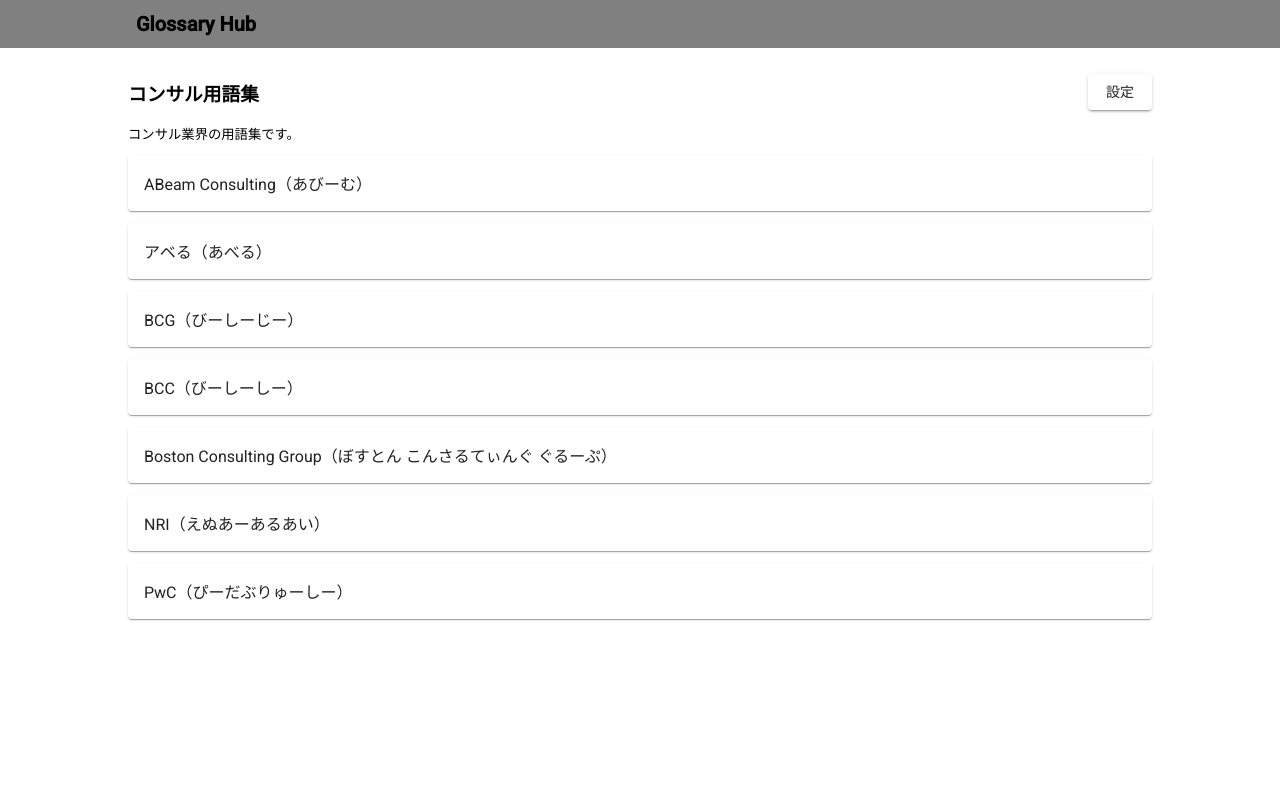
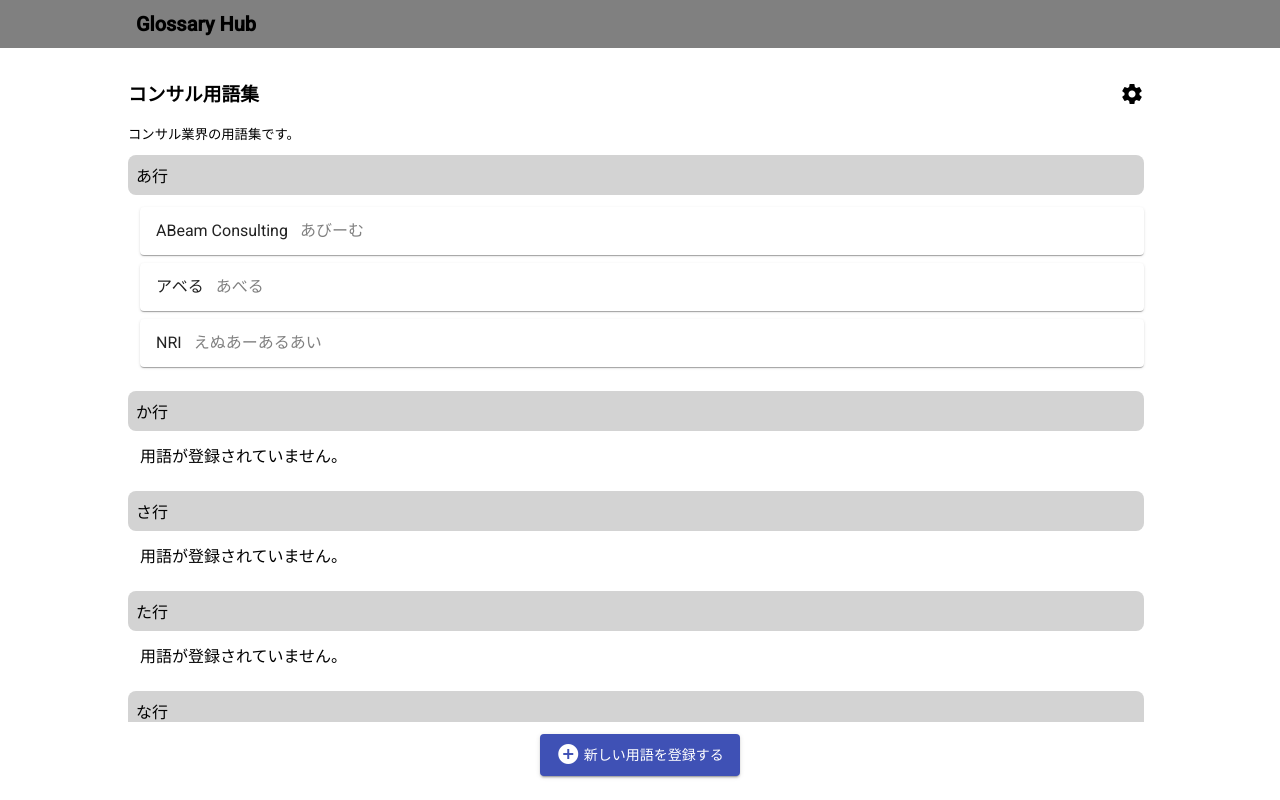
Before and after one commit to KensukeShimoji/glossary-hub, an Angular app in the folder web-front/: page / in a window 1280 px wide. Both pictures are taken after a click on the element 386 px from the left and 423 px from the top of the page. Built offline with nearby package versions, Linux system fonts and the light colour scheme.

Commit message:
fix layout.

```diff
--- a/web-front/src/app/core/services/term.service.ts
+++ b/web-front/src/app/core/services/term.service.ts
@@ -9,8 +9,12 @@ export interface AddTermInput {
   description: string;
 }
 
+export const HiraganaIndexList = ['あ', 'か', 'さ', 'た', 'な', 'は', 'ま', 'ら', 'や', 'わ'] as const;
+
+export type HiraganaIndex = typeof HiraganaIndexList[number];
 export interface TermListItem {
   id: string;
+  index: HiraganaIndex;
   name: string;
   yomi: string;
 }
@@ -27,13 +31,13 @@ export class TermService {
 
   list(glossaryId: string): Observable<TermList> {
     const list: TermList = [
-      { id: '1', name: 'ABeam Consulting', yomi: 'あびーむ' },
-      { id: '1', name: 'アベる', yomi: 'あべる' },
-      { id: '2', name: 'BCG', yomi: 'びーしーじー' },
-      { id: '2', name: 'BCC', yomi: 'びーしーしー' },
-      { id: '3', name: 'Boston Consulting Group', yomi: 'ぼすとん こんさるてぃんぐ ぐるーぷ' },
-      { id: '4', name: 'NRI', yomi: 'えぬあーあるあい' },
-      { id: '5', name: 'PwC', yomi: 'ぴーだぶりゅーしー' },
+      { id: '1', index: 'あ', name: 'ABeam Consulting', yomi: 'あびーむ' },
+      { id: '2', index: 'あ', name: 'アベる', yomi: 'あべる' },
+      { id: '3', index: 'あ', name: 'NRI', yomi: 'えぬあーあるあい' },
+      { id: '4', index: 'は', name: 'BCG', yomi: 'びーしーじー' },
+      { id: '5', index: 'は', name: 'BCC', yomi: 'びーしーしー' },
+      { id: '6', index: 'は', name: 'PwC', yomi: 'ぴーだぶりゅーしー' },
+      { id: '7', index: 'は', name: 'Boston Consulting Group', yomi: 'ぼすとん こんさるてぃんぐ ぐるーぷ' },
     ];
     return of(list);
   }
--- a/web-front/src/app/modules/glossary/glossary.component.html
+++ b/web-front/src/app/modules/glossary/glossary.component.html
@@ -1,20 +1,26 @@
+<div class="container">
   <div class="content-header">
     <div class="title-area">
       <h3 class="title">{{ title }}</h3>
-    <a class="settings-button" mat-raised-button routerLink="./settings"
-      >設定</a
-    >
+      <a class="settings-button" mat-icon-button routerLink="./settings">
+        <mat-icon>settings</mat-icon>
+      </a>
     </div>
     <small class="description">{{ description }}</small>
   </div>
-
+  <div class="term-list">
     <gh-term-list
       *ngIf="termList.length > 0; else noTermMessage"
       [list]="termList"
     ></gh-term-list>
     <ng-template #noTermMessage class="no-term-message">
       まだ用語が登録されていません。<br /><br />
-  <a mat-raised-button color="primary" routerLink="./term/create"
-    >新しい用語を登録する</a
-  >
     </ng-template>
+  </div>
+  <div class="add-new-term-button-container">
+    <a class="add-new-term-button" mat-raised-button color="primary" routerLink="./term/create">
+      <mat-icon>add_circle</mat-icon>
+      新しい用語を登録する
+    </a>
+  </div>
+</div>
--- a/web-front/src/app/modules/glossary/glossary.component.scss
+++ b/web-front/src/app/modules/glossary/glossary.component.scss
@@ -1,17 +1,51 @@
+.container {
+  height: 100%;
+  display: flex;
+  flex-direction: column;
+}
+
 .title-area {
   display: flex;
   justify-content: space-between;
   align-items: center;
-  .settings-button {
-    height: 36px;
-  }
 }
 
 .content-header {
   padding-bottom: 12px;
 }
 
+.add-new-term-button-container {
+  width: 100%;
+  padding: 12px 0px;
+  text-align: center;
+}
+
+.add-new-term-button {
+  line-height: 42px;
+  & .mat-icon {
+    position: relative;
+    bottom: 2px;
+  }
+}
+
 .no-term-message {
   padding: 72px 0px;
   text-align: center;
 }
+
+.term-list {
+  height: 100%;
+  overflow-y: auto;
+  padding-right: 8px;
+}
+
+::-webkit-scrollbar {
+  width: 4px;
+}
+::-webkit-scrollbar-track {
+  border-radius: 4px;
+}
+::-webkit-scrollbar-thumb {
+  background: gray;
+  border-radius: 4px;
+}
--- a/web-front/src/app/modules/glossary/term-list/term-list-item.component.html
+++ b/web-front/src/app/modules/glossary/term-list/term-list-item.component.html
@@ -1,3 +1,6 @@
-<mat-card>
-  <span>{{ name }}</span><span>（{{ yomi }}）</span>
+<mat-card class="term">
+  <div class="content">
+    <span class="name">{{ name }}</span>
+    <span class="yomi">{{ yomi }}</span>
+  </div>
 </mat-card>
--- a/web-front/src/app/modules/glossary/term-list/term-list-item.component.scss
+++ b/web-front/src/app/modules/glossary/term-list/term-list-item.component.scss
@@ -0,0 +1,12 @@
+.term {
+  cursor: pointer;
+}
+
+.content {
+  display: flex;
+  gap: 12px;
+  line-height: 16px;
+  .yomi {
+    color: gray;
+  }
+}
--- a/web-front/src/app/modules/glossary/term-list/term-list.component.html
+++ b/web-front/src/app/modules/glossary/term-list/term-list.component.html
@@ -1,5 +1,13 @@
-<div class="list">
-  <ng-container *ngFor="let item of list">
-    <gh-term-list-item [item]="item"></gh-term-list-item>
-  </ng-container>
+<div class="index list">
+  <div class="index-group" *ngFor="let index of hiraganaIndex">
+    <div class="index-title">{{ index }}行</div>
+    <div class="term list">
+      <ng-container *ngFor="let item of findByIndex(index);">
+        <gh-term-list-item [item]="item"></gh-term-list-item>
+      </ng-container>
+      <div *ngIf="findByIndex(index).length === 0">
+        用語が登録されていません。
+      </div>
+    </div>
+  </div>
 </div>
--- a/web-front/src/app/modules/glossary/term-list/term-list.component.scss
+++ b/web-front/src/app/modules/glossary/term-list/term-list.component.scss
@@ -1,5 +1,24 @@
 .list {
   display: flex;
   flex-direction: column;
-  gap: 12px;
+  gap: 8px;
 }
+
+.index-title {
+  background-color: lightgray;
+  padding: 8px;
+  border-radius: 8px;
+}
+
+.index {
+  &.list {
+    gap: 12px;
+  }
+}
+
+.term {
+  &.list {
+    margin-left: 12px;
+    padding: 12px 0px;
+  }
+}
--- a/web-front/src/app/modules/glossary/term-list/term-list.component.ts
+++ b/web-front/src/app/modules/glossary/term-list/term-list.component.ts
@@ -1,4 +1,4 @@
-import { TermList } from '#services/term.service';
+import { HiraganaIndexList, TermList } from '#services/term.service';
 import { Component, Input } from '@angular/core';
 
 @Component({
@@ -10,4 +10,11 @@ export class TermListComponent {
   @Input()
   list: TermList = [];
 
+  get hiraganaIndex() {
+    return HiraganaIndexList;
+  }
+
+  findByIndex(index: string): TermList {
+    return this.list.filter((item) => item.index === index);
+  }
 }
--- a/web-front/src/index.html
+++ b/web-front/src/index.html
@@ -2,7 +2,7 @@
 <html lang="en">
 <head>
   <meta charset="utf-8">
-  <title>WebFront</title>
+  <title>Glossary Hub</title>
   <base href="/">
   <meta name="viewport" content="width=device-width, initial-scale=1">
   <link rel="icon" type="image/x-icon" href="favicon.ico">
```
Lines whose indentation alone changed are shown as unchanged.
